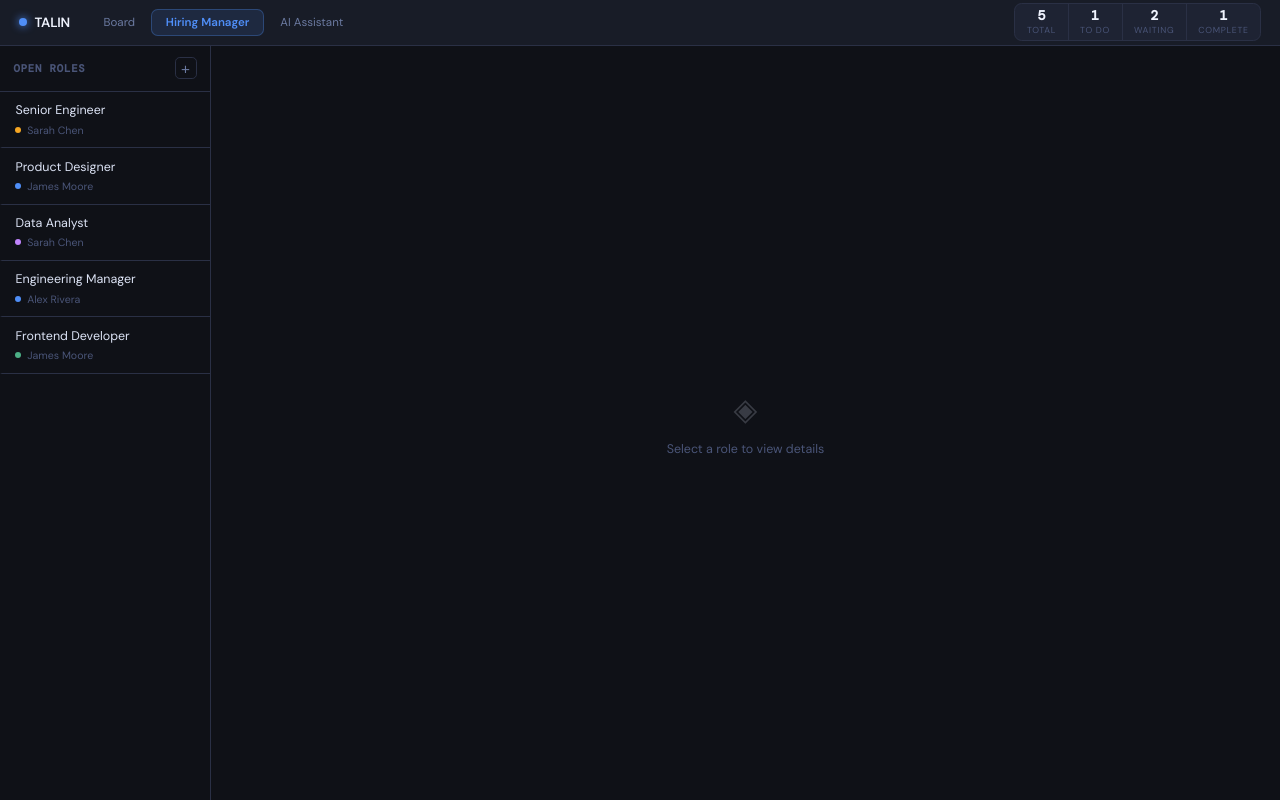
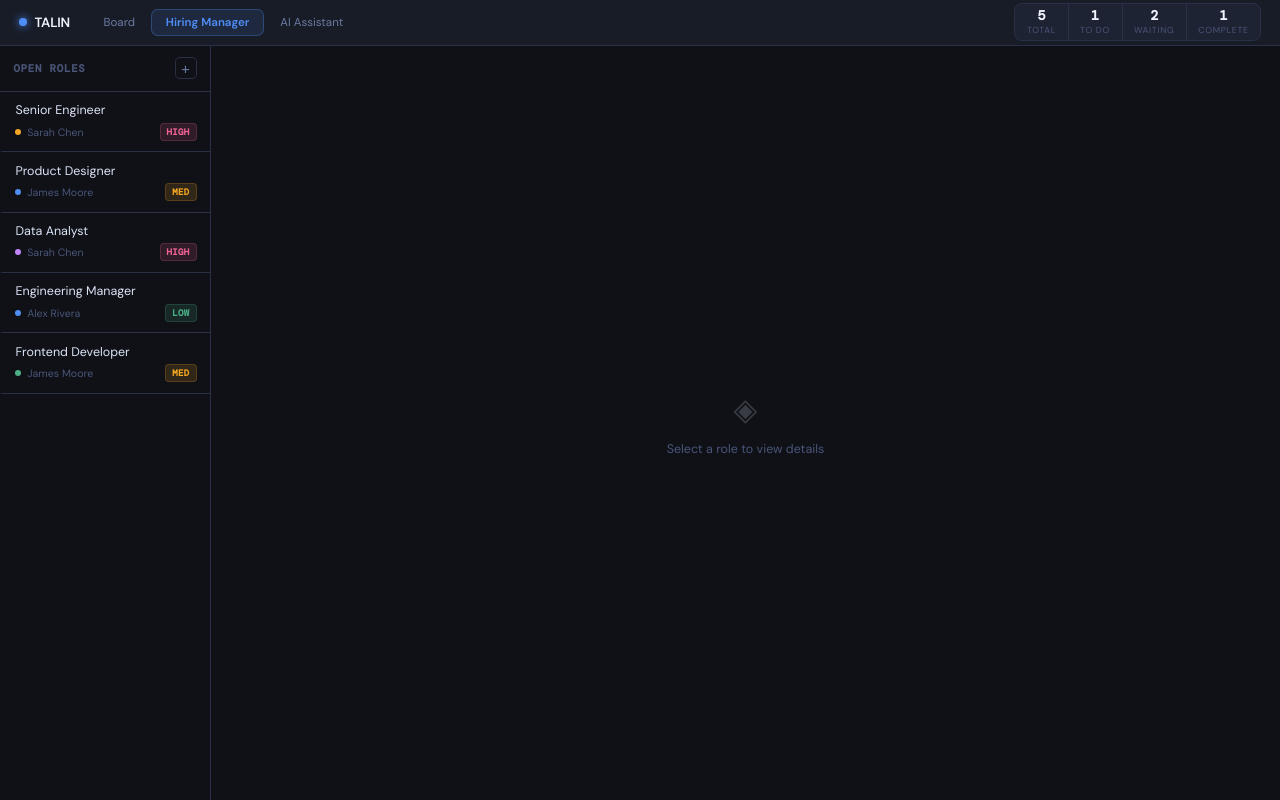
Before and after one commit to danielmackie8/prodtask, a React (Vite) app: page / in a window 1280 px wide. Both pictures are taken after a click on the button "Hiring Manager". Built offline with nearby package versions, Linux system fonts and the light colour scheme.

Commit message:
Add files via upload

```diff
--- a/src/App.jsx
+++ b/src/App.jsx
@@ -875,9 +875,12 @@ function HiringPage({ roles, setRoles }) {
                 onMouseLeave={e=>{ if(!isActive) e.currentTarget.style.background="none"; }}
               >
                 <div style={{fontSize:"0.93rem",fontWeight:isActive?500:400,color:isActive?T.white:T.text,marginBottom:"0.29rem",lineHeight:1.3}}>{role.title}</div>
-                <div style={{display:"flex",alignItems:"center",gap:"0.43rem"}}>
-                  <span style={{width:6,height:6,borderRadius:"50%",background:sc.color,display:"inline-block",flexShrink:0}}/>
-                  <span style={{fontSize:"0.79rem",color:T.muted}}>{role.hiringManager||"No HM"}</span>
+                <div style={{display:"flex",alignItems:"center",justifyContent:"space-between",gap:"0.43rem"}}>
+                  <div style={{display:"flex",alignItems:"center",gap:"0.43rem"}}>
+                    <span style={{width:6,height:6,borderRadius:"50%",background:sc.color,display:"inline-block",flexShrink:0}}/>
+                    <span style={{fontSize:"0.79rem",color:T.muted}}>{role.hiringManager||"No HM"}</span>
+                  </div>
+                  {role.prio && <Chip label={role.prio} color={PRIO[role.prio]?.color} bg={PRIO[role.prio]?.bg} small sz={9} />}
                 </div>
               </div>
             );
```
